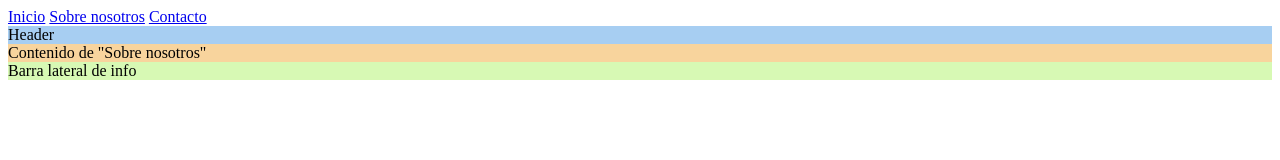
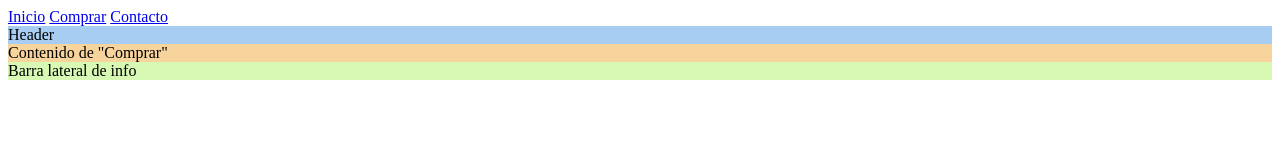
Before and after one commit to marcfernandezmonge-byte/proyecto, a plain HTML site: page comprar.html in a window 1280 px wide. Drawn offline with Linux system fonts and the light colour scheme.

Commit message:
Update comprar.html

```diff
--- a/comprar.html
+++ b/comprar.html
@@ -8,11 +8,11 @@
 <body>
   <nav>
     <a href="index.html">Inicio</a>
-    <a href="comprar.html">Sobre nosotros</a>
+    <a href="comprar.html">Comprar</a>
     <a href="contact.html">Contacto</a>
   </nav>
   <div class="contenedor-header">Header</div>
-  <div class="contenedor-principal">Contenido de "Sobre nosotros"</div>
+  <div class="contenedor-principal">Contenido de "Comprar"</div>
   <div class="contenedor-lateral">Barra lateral de info</div>
 </body>
 </html>
```
